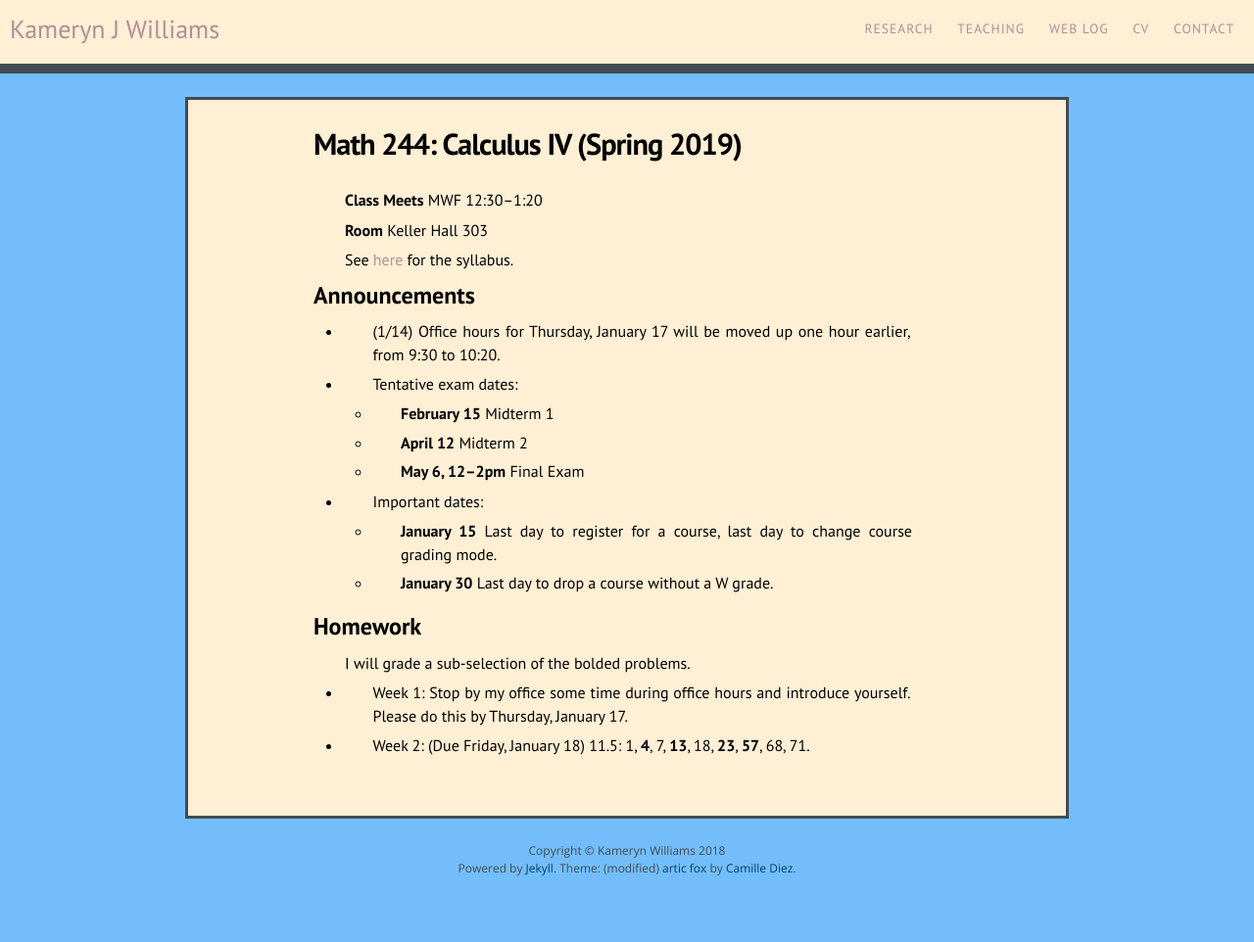
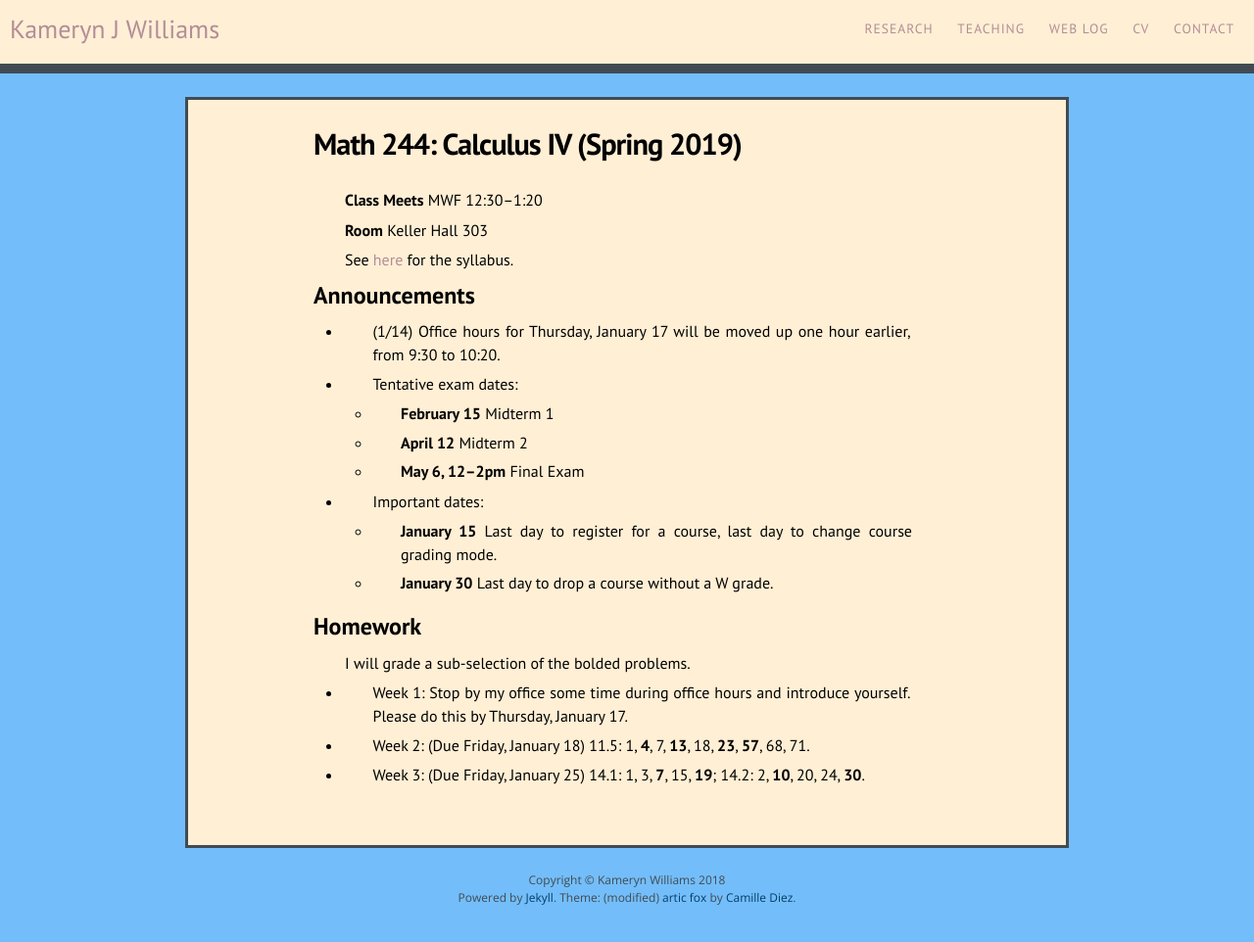
Before and after one commit to kamerynjw/kamerynjw.github.io, a Jekyll site: the page built from teaching/2019/math244.md, in a window 1280 px wide. Shown: the whole page at 98% size. Built offline with Jekyll 4.4.1, drawn with Linux system fonts in a browser that asks for light colours; nearby versions of some CDN libraries; before the commit the page ends 932 px from its top, so only the background shows below that.

Commit message:
added week 3 homework

```diff
--- a/teaching/2019/math244.md
+++ b/teaching/2019/math244.md
@@ -37,3 +37,5 @@ I will grade a sub-selection of the bolded problems.
 * Week 1: Stop by my office some time during office hours and introduce yourself. Please do this by Thursday, January 17.
 
 * Week 2: (Due Friday, January 18) 11.5: 1, **4**, 7, **13**, 18, **23**, **57**, 68, 71.
+
+* Week 3: (Due Friday, January 25) 14.1: 1, 3, **7**, 15, **19**; 14.2: 2, **10**, 20, 24, **30**.
```
